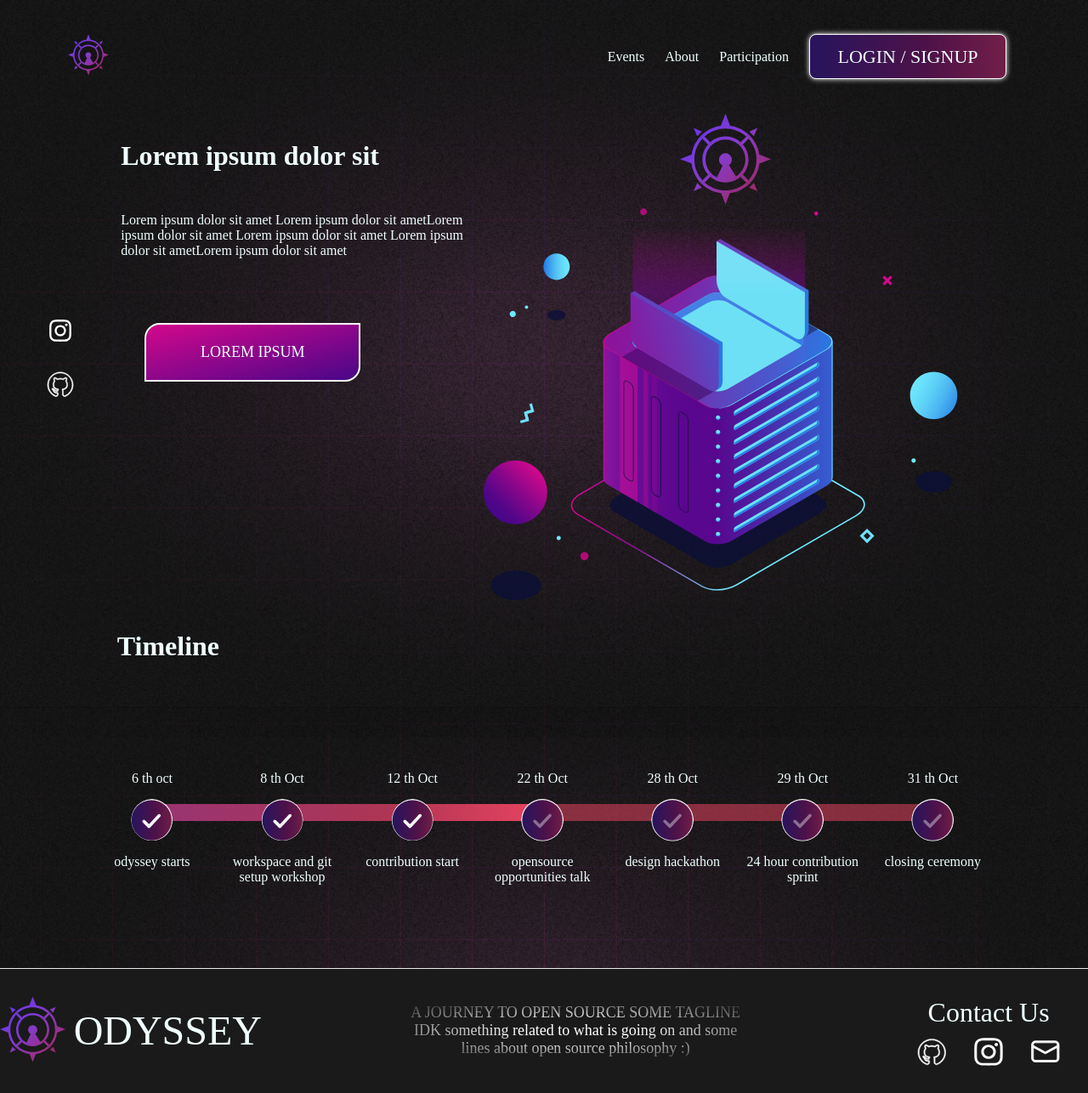
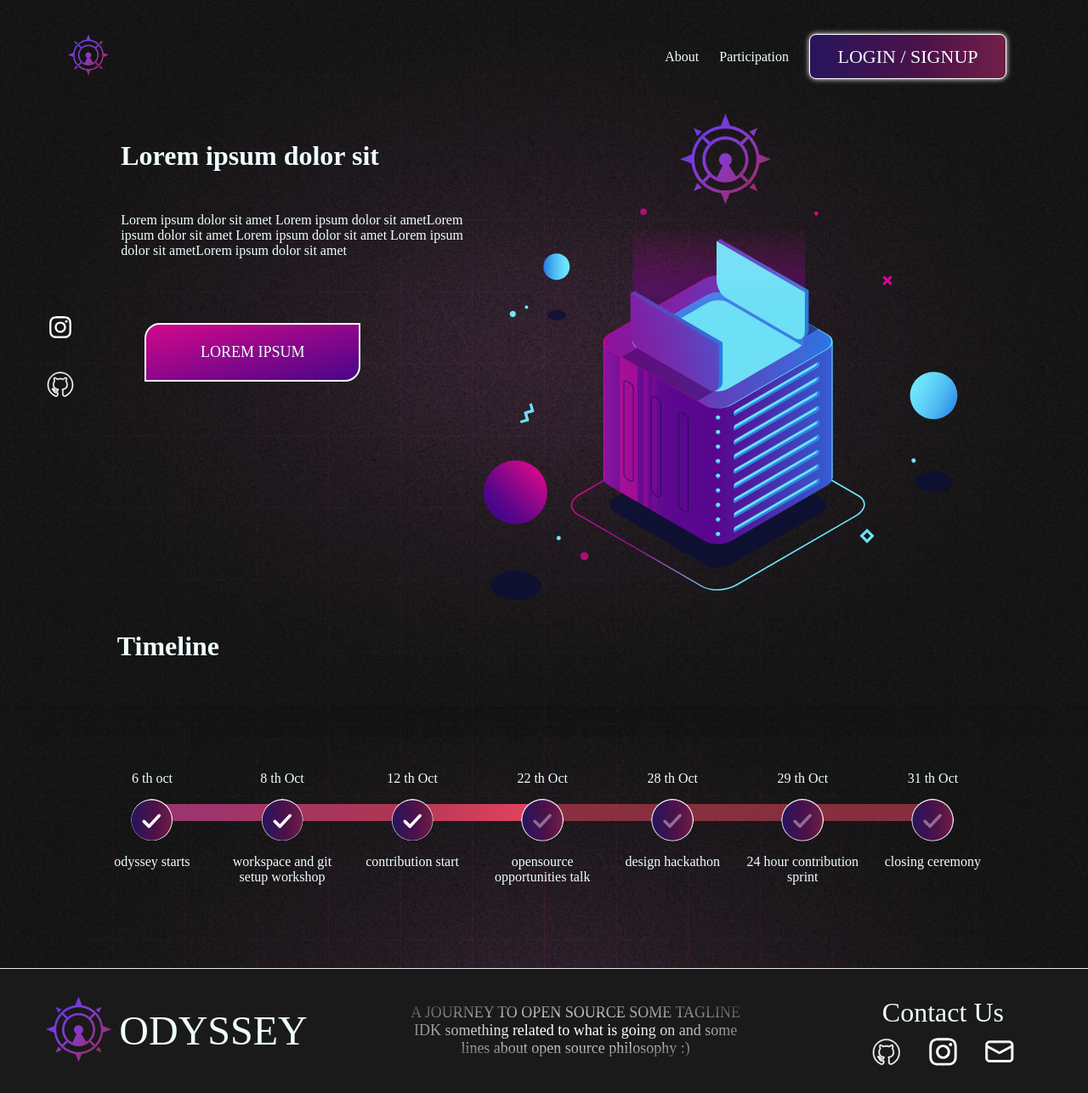
Before and after one commit to sdslabs/odyssey, a Next.js app in the folder frontend/: page / in a window 1280 px wide. Shown: the whole page at 85% size. Built offline with nearby package versions, Linux system fonts and the light colour scheme; no server answers; a web font is replaced by a local one.

Commit message:
minor fix footer and image

```diff
--- a/frontend/components/AboutTop.js
+++ b/frontend/components/AboutTop.js
@@ -39,11 +39,8 @@ const AboutTop = () => {
         </div>
       </div>
       <div className="rightlane">
-        <div className="rightlogo">
-          <img src="/images/logo.svg" alt="logo" />
-        </div>
         <div className="odysseyimage">
-          <img src="/images/home-illus.svg" alt="Odyssey" />
+          <img src="/images/about_icon.svg" alt="abouticon" />
         </div>
       </div>
     </div>
--- a/frontend/components/HomePage.js
+++ b/frontend/components/HomePage.js
@@ -1,12 +1,9 @@
 import Button from './Button'
+import SocialIcons from "./SocialIcons";
 const HomePage = () => {
   return (
     <div className="placard">
-      <div className="placard-icons">
-        <img className="placard-icons-instagram" src="/images/instagram2.svg" alt="instagram" />
-        <img className="placard-icons-github" src="/images/github2.svg" alt="github" />
-      </div>
-
+      <SocialIcons />
       <div className="placard-text">
         <div>
           <h1>Lorem ipsum dolor sit</h1>
--- a/frontend/components/Navbar.js
+++ b/frontend/components/Navbar.js
@@ -5,7 +5,7 @@ import { signIn, signOut, useSession } from "next-auth/react";
 import axios from "axios";
 
 const MENU_LIST = [
-  { text: "Events", href: "/events" },
+ // { text: "Events", href: "/events" },
   //{ text: "Leaderboard", href: "/leaderboard" },
   { text: "About", href: "/about" },
   { text: "Participation", href: "/participation" },
--- a/frontend/styles/globals.scss
+++ b/frontend/styles/globals.scss
@@ -174,7 +174,7 @@ nav {
   display: flex;
   flex-direction: row;
   align-content: space-between;
-  justify-content: space-between;
+  justify-content: space-around;
   margin: auto;
 }
 
```
Also changed, not shown: frontend/public/images/about_icon.svg (added).
